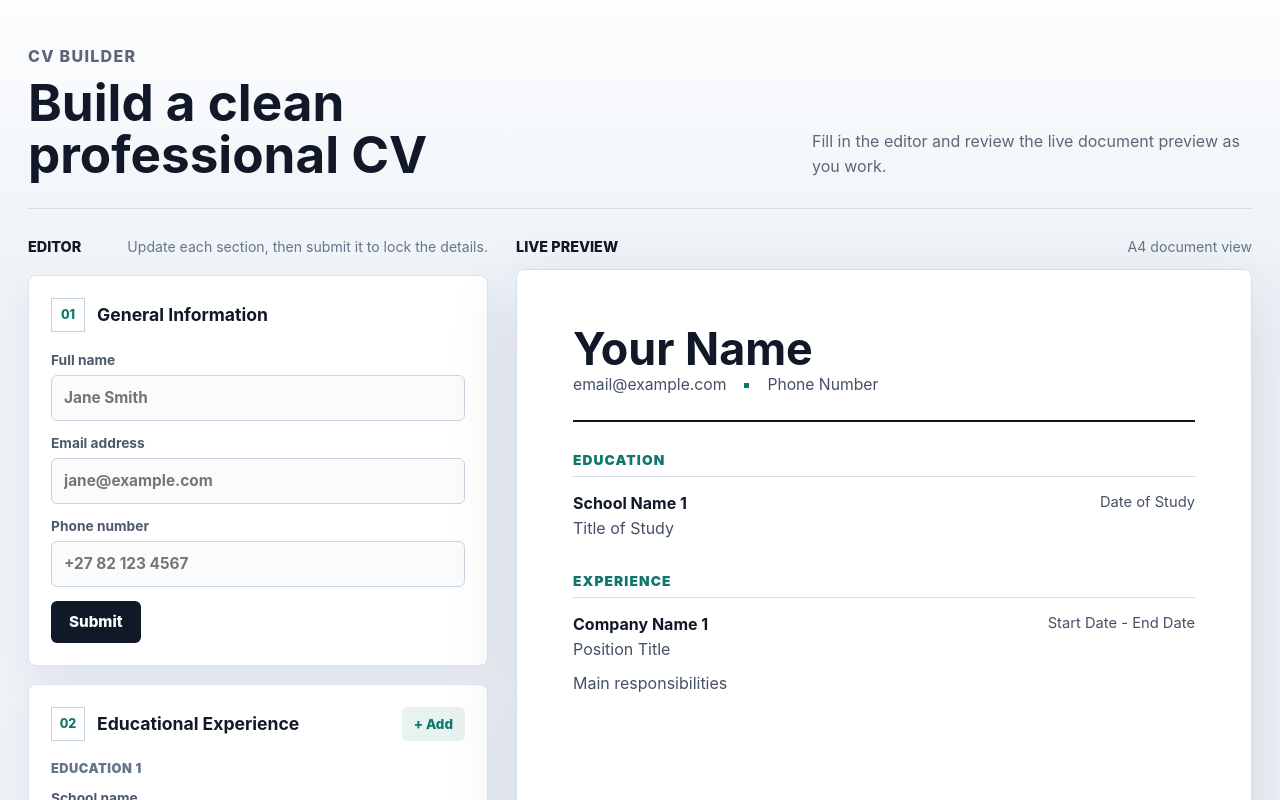
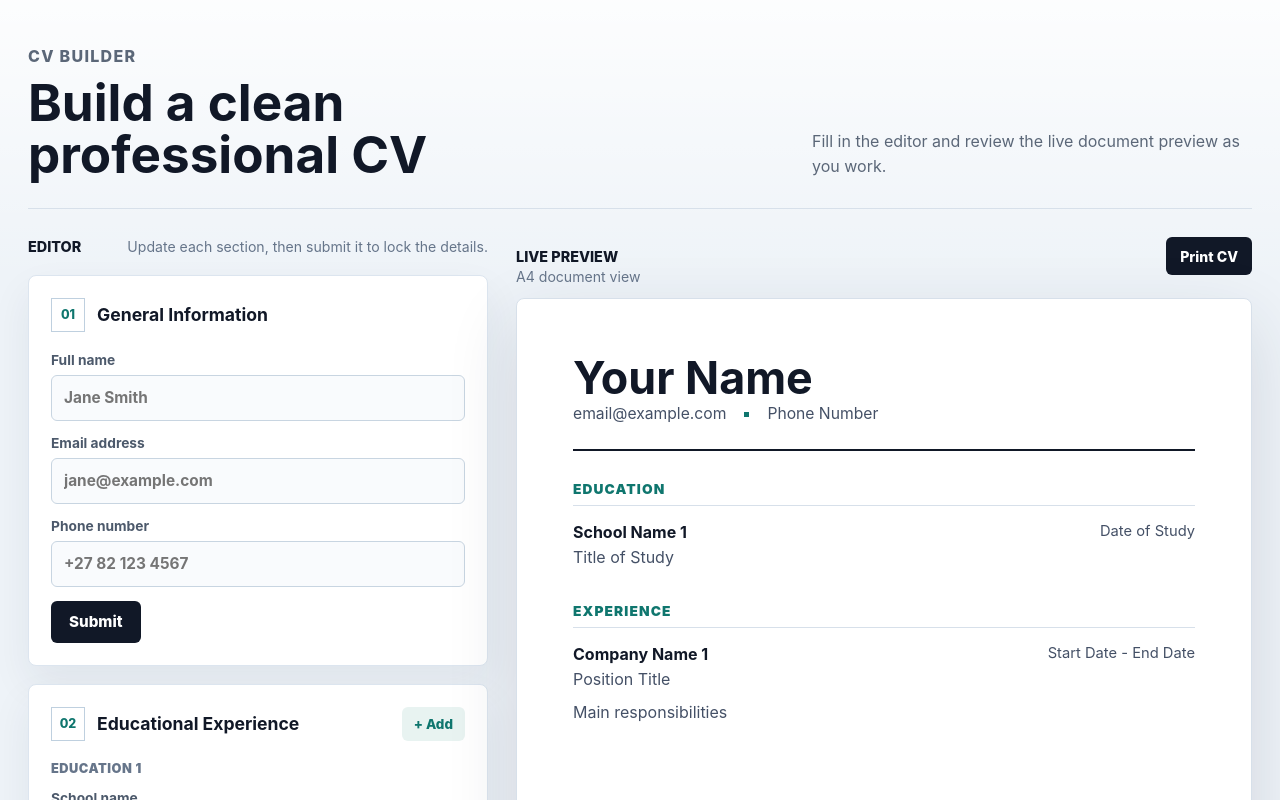
Before and after one commit to BUSISWABILIBILI/cv-application, a React (Vite) app: page / in a window 1280 px wide. Shown: the top 800 px of the page. Built offline with nearby package versions, Linux system fonts and the light colour scheme.

Commit message:
Add print support for CV preview

```diff
--- a/src/components/CVPreview.jsx
+++ b/src/components/CVPreview.jsx
@@ -5,11 +5,20 @@ export default function CVPreview({
   educationInfo,
   experienceInfo,
 }) {
+  function handlePrint() {
+    window.print();
+  }
+
   return (
     <aside className="cv-preview">
       <div className="preview-heading">
-        <p>Live Preview</p>
-        <span>A4 document view</span>
+        <div>
+          <p>Live Preview</p>
+          <span>A4 document view</span>
+        </div>
+        <button type="button" onClick={handlePrint}>
+          Print CV
+        </button>
       </div>
 
       <div className="cv-document">
--- a/src/styles/CVPreview.css
+++ b/src/styles/CVPreview.css
@@ -4,6 +4,31 @@
   display: grid;
   min-width: 0;
   gap: 12px;
+}
+
+.preview-heading > div {
+  display: grid;
+  gap: 2px;
+}
+
+.preview-heading button {
+  min-height: 38px;
+  padding: 0 14px;
+  border: 0;
+  border-radius: 6px;
+  background-color: #111827;
+  color: #ffffff;
+  cursor: pointer;
+  font-size: 0.88rem;
+  font-weight: 800;
+  transition:
+    background-color 0.18s ease,
+    transform 0.18s ease;
+}
+
+.preview-heading button:hover {
+  background-color: #0f766e;
+  transform: translateY(-1px);
 }
 
 .cv-document {
@@ -113,6 +138,10 @@
 }
 
 @media (max-width: 560px) {
+  .preview-heading button {
+    justify-self: start;
+  }
+
   .cv-document {
     min-height: 0;
     padding: 28px 22px;
@@ -137,3 +166,58 @@
     text-align: left;
   }
 }
+
+@page {
+  size: A4;
+  margin: 14mm;
+}
+
+@media print {
+  body {
+    background: #ffffff;
+  }
+
+  .app-container {
+    width: 100%;
+    padding: 0;
+  }
+
+  .app-header,
+  .form-column,
+  .preview-heading {
+    display: none;
+  }
+
+  .cv-layout {
+    display: block;
+  }
+
+  .cv-preview {
+    position: static;
+    display: block;
+  }
+
+  .cv-document {
+    width: 100%;
+    min-height: 0;
+    margin: 0;
+    padding: 0;
+    border: 0;
+    border-radius: 0;
+    box-shadow: none;
+  }
+
+  .cv-document-header h2 {
+    font-size: 30pt;
+  }
+
+  .cv-document section {
+    break-inside: avoid;
+    margin-bottom: 22px;
+  }
+
+  .cv-entry,
+  .cv-preview-entry {
+    break-inside: avoid;
+  }
+}
```
